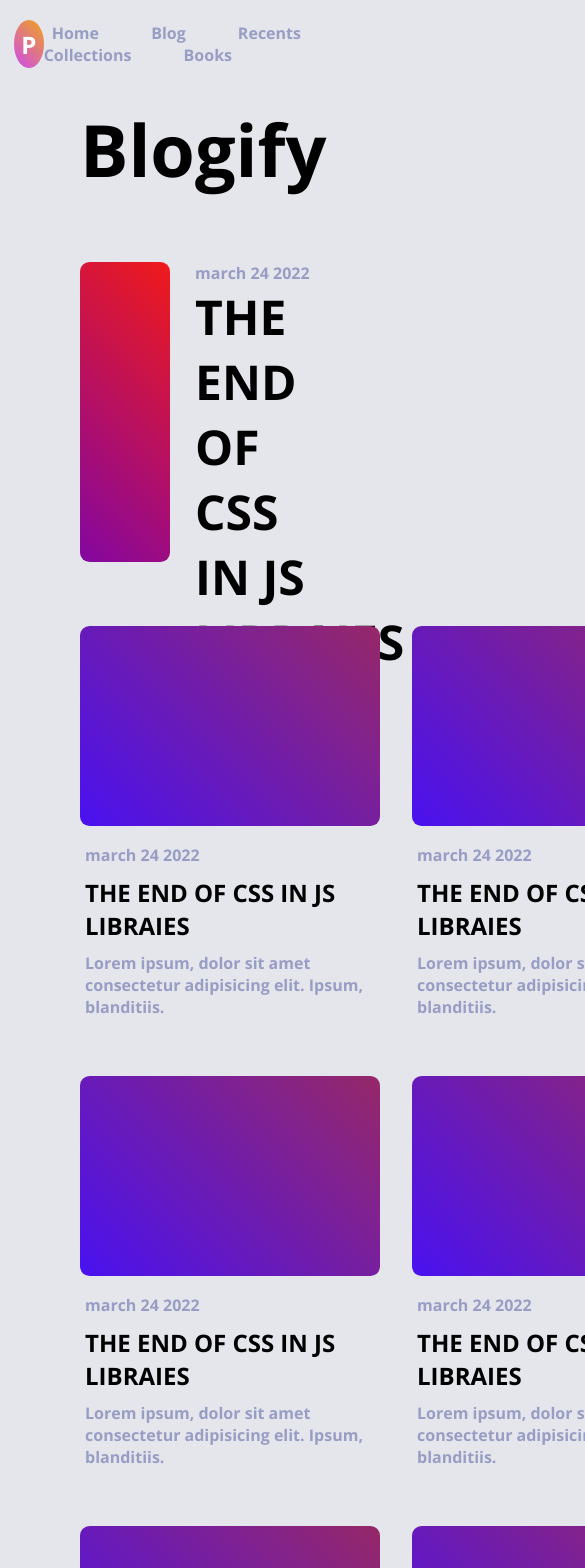
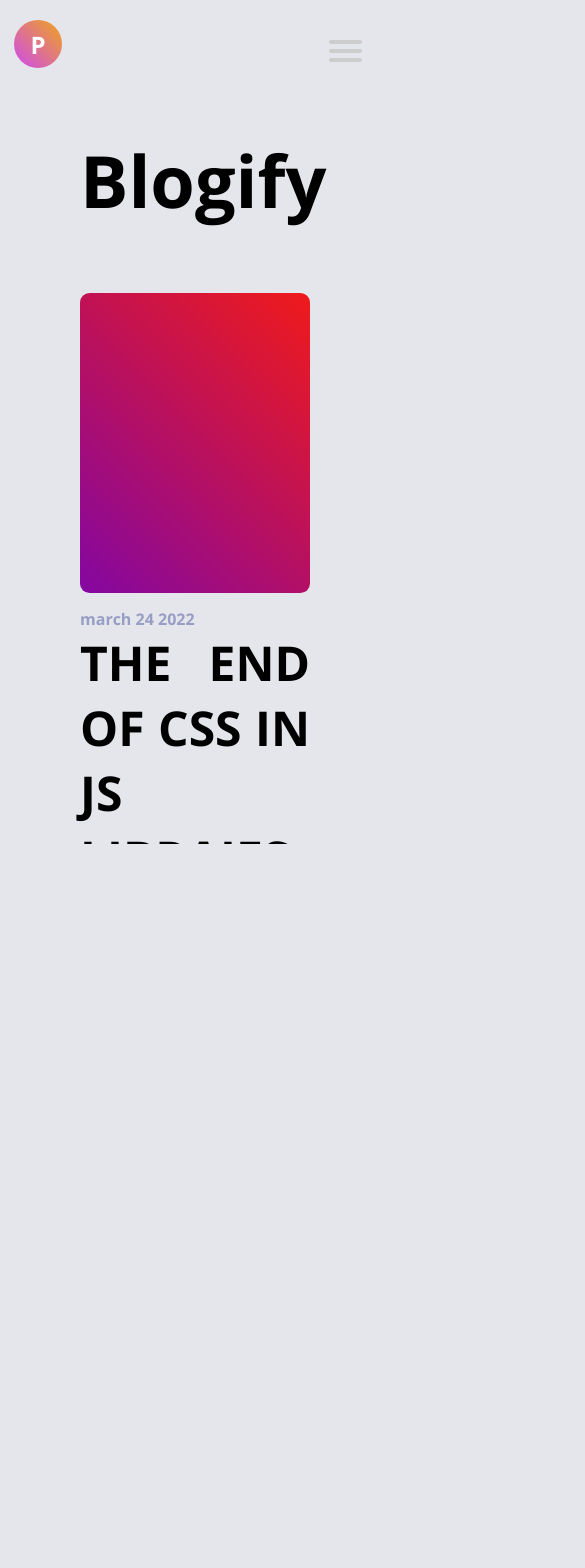
Before and after one commit to ghost-tremble/Blogify, a React (Create React App) app in the folder client/: page / in a window 390 px wide. Shown: the top 1568 px of the page, 585 px wide, since content can reach past the window. After the commit the page ends 844 px from the top, so only its background shows below. Built offline with nearby package versions, Linux system fonts and the light colour scheme.

Commit message:
fix responsive design glitch on posts

```diff
--- a/client/src/App.js
+++ b/client/src/App.js
@@ -1,11 +1,18 @@
 import React from "react";
+import { BrowserRouter as Router, Route, Switch } from "react-router-dom";
 import Navbar from "./components/nav-bar/Navbar";
 import LandingPage from "./pages/LandingPage/LandingPage";
 const App = () => {
   return (
     <div>
-      <Navbar />
-      <LandingPage />
+      <Router>
+        <Navbar />
+        <Switch>
+          <Route exact path="/">
+            <LandingPage />
+          </Route>
+        </Switch>
+      </Router>
     </div>
   );
 };
--- a/client/src/components/LatestPost/latest.scss
+++ b/client/src/components/LatestPost/latest.scss
@@ -4,18 +4,33 @@
   display: flex;
   flex-direction: row;
   margin-bottom: 4rem;
+
   .content {
     width: 50%;
     margin-left: 25px;
     height: 300px;
+
     h1 {
       @include boldfont;
       font-size: 3rem;
+      text-align: justify;
     }
 
     h4 {
       color: $nav-col;
       @include boldfont;
+      text-align: justify;
+    }
+  }
+  @media screen and (max-width: 760px) {
+    flex-direction: column;
+    div {
+      width: 100%;
+      margin-bottom: 15px;
+    }
+    .content {
+      width: 100%;
+      margin-left: 0px;
     }
   }
 }
--- /dev/null
+++ b/client/src/components/mobileNav/Mobile.jsx
@@ -0,0 +1,41 @@
+import React from 'react'
+import "./mobile.css"
+import { Link } from "react-router-dom";
+import { navData } from '../nav-bar/Navbar'
+const Mobile = () => {
+
+    return (
+        <nav role="navigation">
+        <div id="menuToggle">
+
+          <input type="checkbox" />
+
+
+          <span></span>
+          <span></span>
+          <span></span>
+
+
+          <ul id="menu">
+          {navData.map((data,index) => {
+            const { name, Path } = data;
+            return (
+              <li key={index}>
+       <Link
+                  to={Path}
+
+                  >
+                  {name}
+                </Link>{" "}
+
+
+              </li>
+            );
+          })}
+          </ul>
+        </div>
+      </nav>
+    )
+}
+
+export default Mobile
--- /dev/null
+++ b/client/src/components/mobileNav/mobile.css
@@ -0,0 +1,145 @@
+#menuToggle {
+  display: block;
+  position: relative;
+  z-index: 1;
+  display: none;
+  -webkit-user-select: none;
+  user-select: none;
+}
+
+#menuToggle a {
+  text-decoration: none;
+  color: #232323;
+  font-size: medium;
+  font-family: var(--font);
+  font-weight: 300;
+
+  transition: color 0.3s ease;
+}
+
+#menuToggle a:hover {
+  color: rgb(255, 71, 71);
+}
+
+#menuToggle input {
+  display: block;
+  width: 40px;
+  height: 32px;
+  position: absolute;
+  top: -7px;
+  left: -5px;
+
+  cursor: pointer;
+
+  opacity: 0; /* hide this */
+  z-index: 2; /* and place it over the hamburger */
+
+  -webkit-touch-callout: none;
+}
+
+/*
+ * Just a quick hamburger
+ */
+#menuToggle span {
+  display: block;
+  width: 33px;
+  height: 4px;
+  margin-bottom: 5px;
+  position: relative;
+
+  background: #cdcdcd;
+  border-radius: 3px;
+
+  z-index: 1;
+
+  transform-origin: 4px 0px;
+
+  transition: transform 0.5s cubic-bezier(0.77, 0.2, 0.05, 1),
+    background 0.5s cubic-bezier(0.77, 0.2, 0.05, 1), opacity 0.55s ease;
+}
+
+#menuToggle span:first-child {
+  transform-origin: 0% 0%;
+}
+
+#menuToggle span:nth-last-child(2) {
+  transform-origin: 0% 100%;
+}
+
+/*
+ * Transform all the slices of hamburger
+ * into a crossmark.
+ */
+#menuToggle input:checked ~ span {
+  opacity: 1;
+  transform: rotate(45deg) translate(-2px, -1px);
+  background: #232323;
+}
+
+/*
+ * But let's hide the middle one.
+ */
+#menuToggle input:checked ~ span:nth-last-child(3) {
+  opacity: 0;
+  transform: rotate(0deg) scale(0.2, 0.2);
+}
+
+/*
+ * Ohyeah and the last one should go the other direction
+ */
+#menuToggle input:checked ~ span:nth-last-child(2) {
+  transform: rotate(-45deg) translate(0, -1px);
+}
+
+/*
+ * Make this absolute positioned
+ * at the top left of the screen
+ */
+#menu {
+  position: absolute;
+  width: 300px;
+  margin: -100px 0 0 -50px;
+  padding: 50px 10px;
+  padding-top: 125px;
+
+  background: #ededed;
+  list-style-type: none;
+  -webkit-font-smoothing: antialiased;
+  /* to stop flickering of text in safari */
+
+  transform-origin: 0% 0%;
+  transform: translate(120%, 0);
+
+  transition: transform 0.5s cubic-bezier(0.77, 0.2, 0.05, 1);
+}
+
+#menu ul {
+  display: flex;
+}
+#menu li {
+  padding: 10px 0;
+  font-size: 0.9rem;
+}
+
+#menu li a {
+  cursor: pointer;
+  color: #989dc4;
+  padding: 4px 8px 20px;
+  margin-right: 2rem;
+  text-decoration: none;
+  font-family: "Open Sans", sans-serif;
+  font-weight: 500;
+}
+
+/*
+ * And let's slide it in from the left
+ */
+#menuToggle input:checked ~ ul {
+  transform: translateX(-190px);
+}
+
+@media screen and (max-width: 760px) {
+  #menuToggle {
+    display: block;
+  }
+}
--- a/client/src/components/nav-bar/Navbar.jsx
+++ b/client/src/components/nav-bar/Navbar.jsx
@@ -4,9 +4,38 @@ import "./navbar.scss"
 import  accImg from "../../assets/acc-img.png";
 import Options from '../user-options-component/Options';
 
+import {Link} from "react-router-dom"
+import Mobile from '../mobileNav/Mobile';
+
+  export const navData =[
 
 
+    {
+    name:"  Home",
+    path:"/"
+  },
+
+  {
+    name:"Blog",
+    path:"/"
+  },
+  {
+    name:"recents",
+    path:"/"
+  },
+  {
+    name:"collections",
+    path:"/"
+  },
+  {
+    name:"Books",
+    path:"/"
+  },
+
+
+]
 const Navbar = () => {
+
 
 
  //close option  user   clicks out
@@ -33,7 +62,8 @@ useOutsideAlerter(wrapperRef)
   return (
     <>
       <nav ref={wrapperRef}>
-          <div className='user-circle'  onClick={()=>{
+        <div className='nav-header'>
+        <div className='user-circle'  onClick={()=>{
 
             if(!isOpen){
               setIsOpen(true)
@@ -46,17 +76,34 @@ useOutsideAlerter(wrapperRef)
               {userName ?<span>{userName.charAt(0)}</span> : <span><img src={accImg} height='30px' width="30px" alt='account-icon'/></span> }
 
 
+
+              <Options isOpen={isOpen}/>
+
+
           </div>
-          <Options isOpen={isOpen}/>
+
+
+         <Mobile/>
+        </div>
+
           <div className='menu'>
-          <ul>
-              <li><a> Home</a></li>
-              <li><a> Blog</a></li>
-              <li><a> Recents</a></li>
-              <li><a> Collections</a></li>
-              <li><a> Books</a></li>
-          </ul>
+          {navData.map((data,index) => {
+            const { name, Path } = data;
+            return (
+              <li key={index}>
+       <Link
+                  to={Path}
+
+                  >
+                  {name}
+                </Link>{" "}
+
+
+              </li>
+            );
+          })}
           </div>
+
 
           </nav>
     </>
--- a/client/src/components/nav-bar/navbar.scss
+++ b/client/src/components/nav-bar/navbar.scss
@@ -2,17 +2,23 @@
 nav {
   color: $nav-col;
   display: flex;
+
   margin-top: 10px;
   padding: 10px 14px;
+  .nav-header {
+    display: flex;
+  }
   .user-circle {
     height: 3em;
     width: 3em;
+
     background: linear-gradient(45deg, rgb(206, 73, 240), rgb(240, 165, 26));
     border-radius: 100%;
     display: flex;
     cursor: pointer;
     justify-content: center;
     align-items: center;
+    margin-right: auto;
 
     span {
       @include boldfont;
@@ -29,17 +35,31 @@ nav {
 
     li {
       display: inline;
-      padding: 4px 8px 20px;
-      margin-right: 2rem;
-      &:hover {
-        color: hsl(338, 84%, 71%);
-        border-bottom: 1px solid hsl(338, 84%, 71%);
-      }
+
       @include boldfont;
 
       a {
         cursor: pointer;
+        color: $nav-col;
+        padding: 4px 8px 20px;
+        margin-right: 2rem;
+        text-decoration: none;
+
+        &:hover {
+          color: hsl(338, 84%, 71%);
+          border-bottom: 1px solid hsl(338, 84%, 71%);
+        }
       }
     }
   }
 }
+
+@media screen and (max-width: 760px) {
+  .menu {
+    background-color: red;
+    visibility: hidden;
+  }
+  nav {
+    display: block;
+  }
+}
--- a/client/src/components/post-section/PostContainer.jsx
+++ b/client/src/components/post-section/PostContainer.jsx
@@ -4,6 +4,10 @@ import Img from '../image-card/Img'
 import "./post.scss"
 const PostContainer = () => {
   return (
+      <section className='post-section'>
+           <div className='title-mini'>
+        <h3> most reads </h3>
+        </div>
         <div className='post-con'>
 
        <div className='card'>
@@ -73,6 +77,8 @@ const PostContainer = () => {
 
 
    </div>
+      </section>
+
   )
 }
 
--- a/client/src/components/post-section/post.scss
+++ b/client/src/components/post-section/post.scss
@@ -1,17 +1,25 @@
 @import "../../styles/themprovide.scss";
+.post-section {
+  .title-mini {
+    font-size: 24px;
+    color: $nav-col;
+    margin: 0px 0px 50px 0px;
+  }
   .post-con {
     display: grid;
-  grid-template-columns: repeat(3, 1.5fr);
+    gap: 50px;
+    justify-content: center;
+    align-items: center;
+    grid-template-columns: repeat(auto-fit, minmax(250px, 1fr));
     row-gap: 30px;
 
     .card {
       display: flex;
-    width: 300px;
+      width: 100%;
       margin-right: 2rem;
       flex-direction: column;
       margin-bottom: 23px;
-    .card-image {
-    }
+
       .card-content {
         margin-top: 13px;
         h1 {
@@ -27,3 +35,4 @@
       }
     }
   }
+}
--- a/client/src/components/styledComponents/Components.jsx
+++ b/client/src/components/styledComponents/Components.jsx
@@ -1,4 +1,3 @@
-import React from "react";
 import styled from "styled-components";
 
 
--- a/client/src/styles/themprovide.scss
+++ b/client/src/styles/themprovide.scss
@@ -26,6 +26,13 @@ h3 {
   @include boldfont;
 }
 
-body {
+body,
+html {
+  padding: 0;
+  margin: 0;
   background-color: $bg-col;
+
+  box-sizing: border-box;
+  overflow-x: hidden;
+  height: 100vh;
 }
--- a/package.json
+++ b/package.json
@@ -2,6 +2,7 @@
   "dependencies": {
     "gsap": "^3.9.1",
     "node-sass": "^7.0.1",
-    "react-gsap": "^3.2.1"
+    "react-gsap": "^3.2.1",
+    "react-router-dom": "^5.3.0"
   }
 }
```
Also changed, not shown: 1 other file (tests, documents, lock files or other folders). Lines whose indentation alone changed are shown as unchanged.
